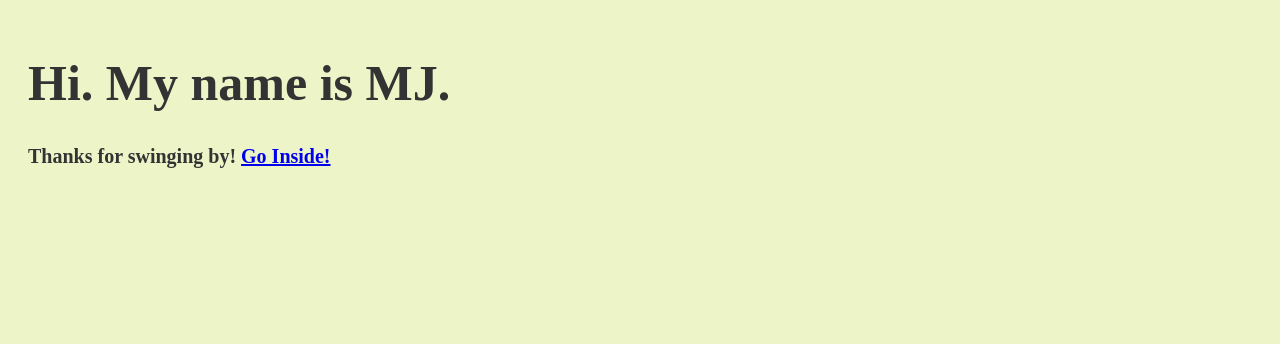
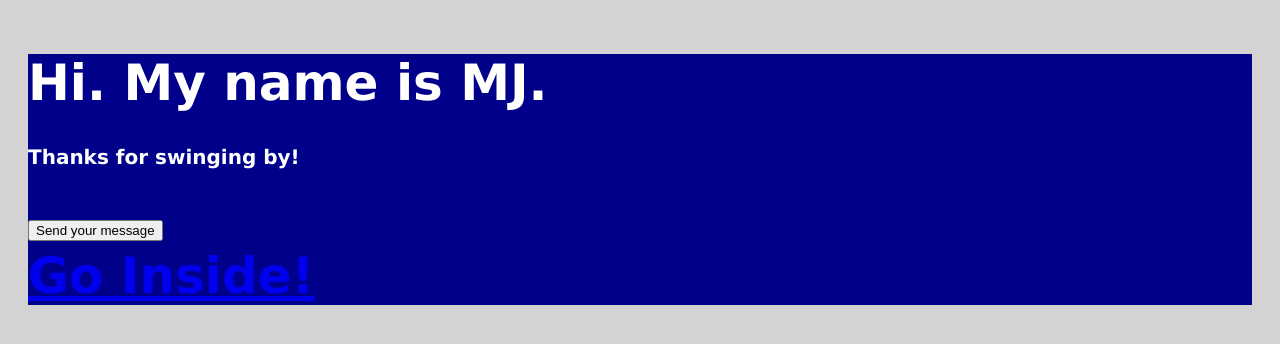
Before and after one commit to mjordan10/anotherGitTest, a plain HTML site: page index.html in a window 1280 px wide. Drawn offline with Linux system fonts and the light colour scheme.

Commit message:
Trying to change css code for body and p and header to make them different. Experimenting

```diff
--- a/index.html
+++ b/index.html
@@ -13,6 +13,10 @@
 	<h1>Hi. My name is MJ.<h1>
 	<p>Thanks for swinging by!
 
+	<div class="button">
+  		<button type="submit">Send your message</button>
+	</div>
+
 	<A HREF="pages/home.html">Go Inside!</A>
 </p>
 </body>
--- a/main.css
+++ b/main.css
@@ -1,18 +1,22 @@
 html {
 	margin: 20px;
-	background-color: #EDF5C8;
+	background-color: lightgray;
 }
 
 body {
-	font-family: "HelveticaNeue-Light", "Helvetica Neue Light"
+	background-color: darkblue;
+	font-family: "HelveticaNeue-Light", "Helvetica Neue Light";
 	font-weight: 33;
-	color: #333;
+	color: white;
+
 }
 
 h1 {
+	font-family: verdana;
 	font-size: 50px;
 }
 
 p {
 	font-size: 20px;
+	color: white;
 }
```
